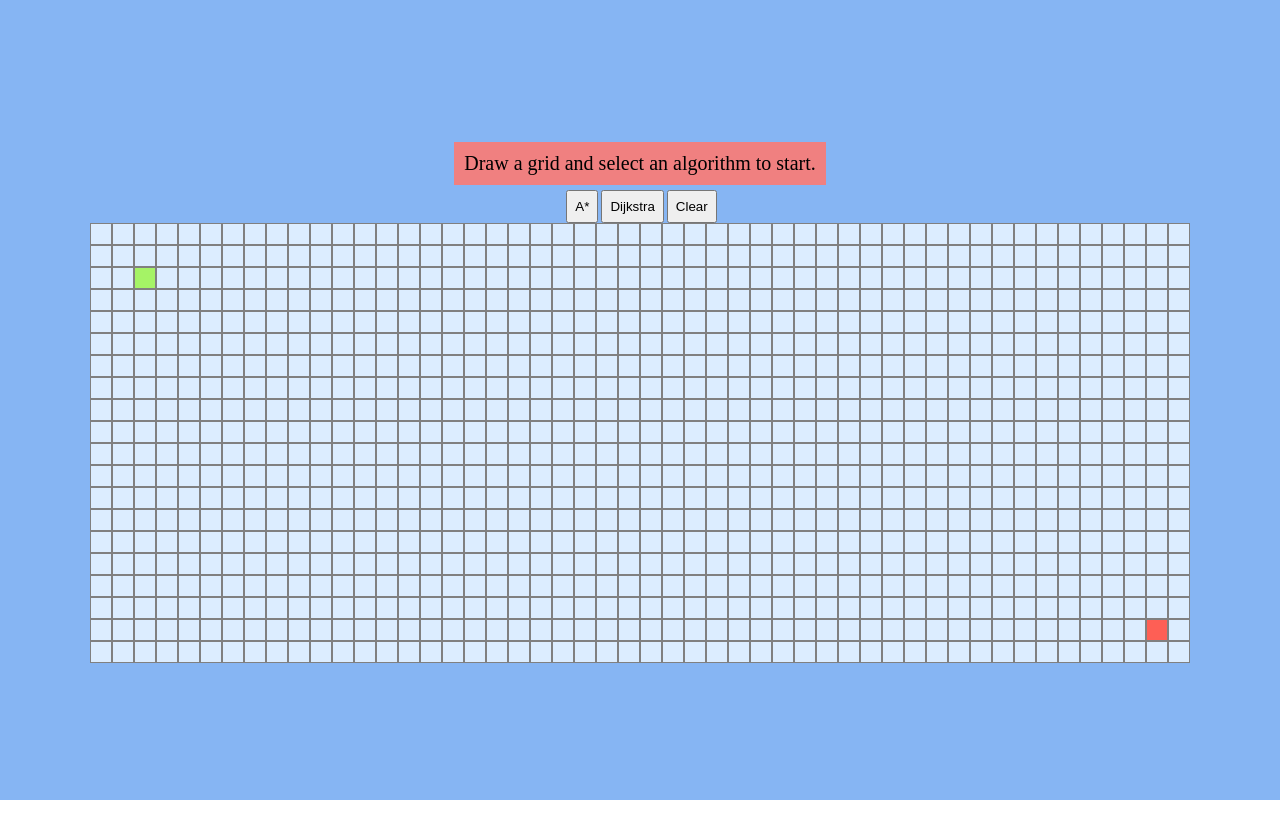
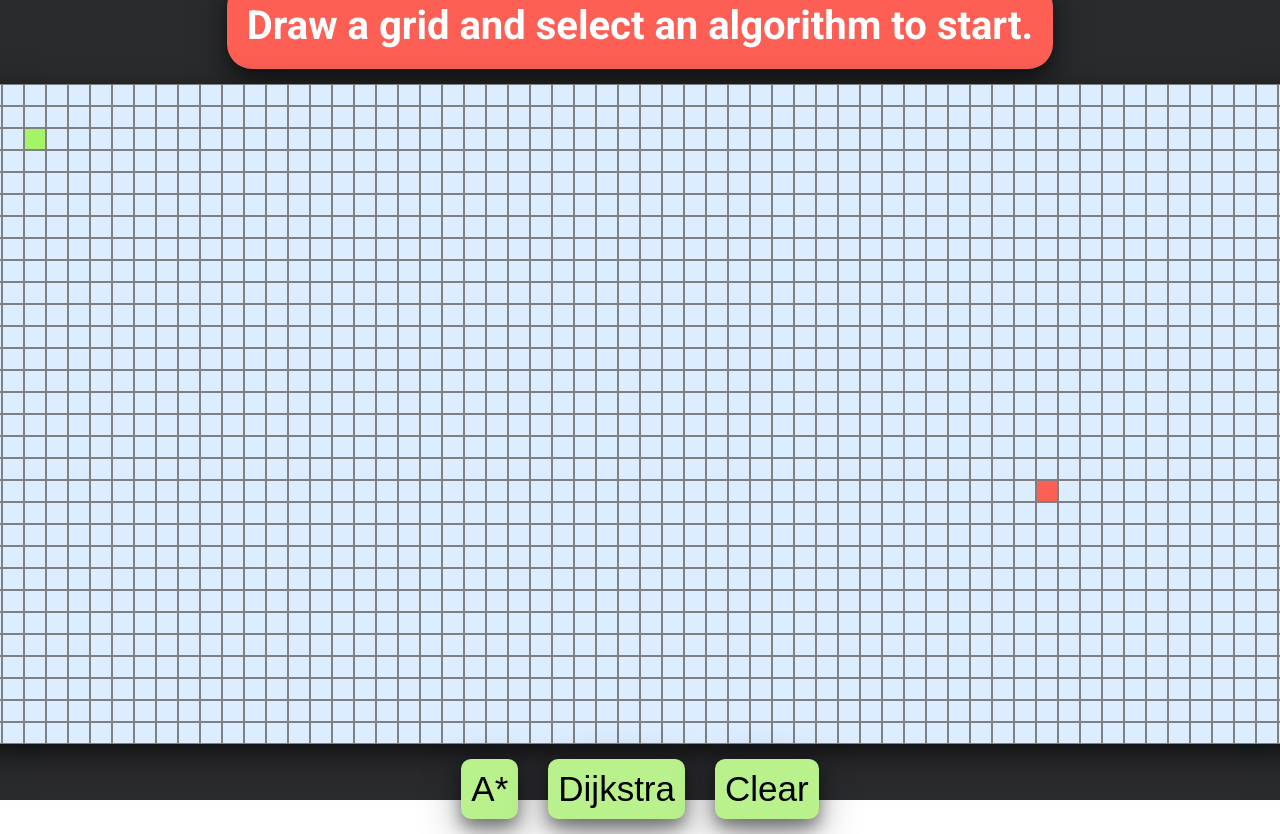
Before and after one commit to ShaneC0/Pathfinder, a React (Create React App) app: page / in a window 1280 px wide. Before the commit the page ends 800 px from the top, so only its background shows below. Built offline with nearby package versions, Linux system fonts and the light colour scheme.

Commit message:
restyled page to look more modern

```diff
--- a/public/index.html
+++ b/public/index.html
@@ -7,6 +7,7 @@
     <meta name="theme-color" content="#000000" />
     <link rel="apple-touch-icon" href="%PUBLIC_URL%/logo192.png" />
     <link rel="manifest" href="%PUBLIC_URL%/manifest.json" />
+    <link href="https://fonts.googleapis.com/css2?family=Roboto:wght@700&display=swap" rel="stylesheet">
     <title>Pathfinder</title>
   </head>
   <body>
--- a/src/App.js
+++ b/src/App.js
@@ -8,9 +8,8 @@ const startRow = 2;
 const startCol = 2;
 const endRow = 18;
 const endCol = 48;
-const rows = 20;
-const cols = 50;
-
+const rows = 30;
+const cols = 60;
 
 class App extends React.Component {
   constructor() {
@@ -18,7 +17,7 @@ class App extends React.Component {
     this.state = {
       grid: [[]],
       mouseIsPressed: false,
-      searchStatus: 'Draw a grid and select an algorithm to start.'
+      searchStatus: "Draw a grid and select an algorithm to start.",
     };
   }
 
@@ -32,16 +31,15 @@ class App extends React.Component {
     const startNode = grid[startRow][startCol];
     const endNode = grid[endRow][endCol];
     const nodesInVisitedOrder = algo(grid, startNode, endNode);
-    if(!nodesInVisitedOrder) {
-      this.setState({searchStatus: 'No solution.'})
+    if (!nodesInVisitedOrder) {
+      this.setState({ searchStatus: "No solution." });
     } else {
-      this.setState({searchStatus: 'Searching...'})
+      this.setState({ searchStatus: "Searching..." });
       await this.animateSort(nodesInVisitedOrder);
-      this.setState({searchStatus: 'Finding shortest path...'})
+      this.setState({ searchStatus: "Finding shortest path..." });
       await this.animateShortestPath(endNode);
-      this.setState({searchStatus: 'Complete!'})
+      this.setState({ searchStatus: "Complete!" });
     }
-
   }
 
   async animateSort(nodesInVisitedOrder) {
@@ -113,25 +111,16 @@ class App extends React.Component {
       }
       newGrid.push(row);
     }
-    this.setState({ grid: newGrid });
+    this.setState({ grid: newGrid, searchStatus: "Draw a grid and select an algorithm to start."});
   }
 
   render() {
     return (
       <div>
+        <div className="container">
           <div className="pane">
             <div className="status">{this.state.searchStatus}</div>
-          <div>
-            <button onClick={() => this.handleSort(aStar)} className="btn">
-              A*
-            </button>
-            <button onClick={() => this.handleSort(dijkstra)} className="btn">
-              Dijkstra
-            </button>
-            <button onClick={() => this.clear()} className="btn">
-              Clear
-            </button>
-          </div>
+            <div className="grid">
             {this.state.grid.map((row, rowIndex) => (
               <div className="grid-row" key={rowIndex}>
                 {row.map((node, nodeIndex) => (
@@ -146,6 +135,19 @@ class App extends React.Component {
                 ))}
               </div>
             ))}
+            </div>
+            <div className="banner">
+              <button onClick={() => this.handleSort(aStar)} className="btn">
+                A*
+              </button>
+              <button onClick={() => this.handleSort(dijkstra)} className="btn">
+                Dijkstra
+              </button>
+              <button onClick={() => this.clear()} className="btn">
+                Clear
+              </button>
+            </div>
+          </div>
         </div>
       </div>
     );
--- a/src/index.css
+++ b/src/index.css
@@ -3,16 +3,21 @@ body {
   padding: 0;
   width: 100%;
   height: 100vh;
+  font-family: 'Roboto', sans-serif;
 }
 
 .pane {
-  width: 100%;
+  width: 100vw;
   height: 100vh;
   display: flex;
   flex-direction: column;
   justify-content: center;
   align-items: center;
-  background: #86b5f3
+  background: #2A2B2E;
+}
+
+.grid {
+  box-shadow: 0 8px 16px 0 rgba(0, 0, 0, 0.4), 0 12px 40px 0 rgba(0, 0, 0, 0.38);
 }
 
 .grid-row {
@@ -47,14 +52,21 @@ body {
 }
 
 .btn {
-  padding: 7px;
-  margin-left: 3px;
+  padding: 10px;
+  margin: 15px;
+  background: #b9f18c;
+  font-size: 35px;
+  border: none;
+  border-radius: 10px;
+  box-shadow: 0 8px 16px 0 rgba(0, 0, 0, 0.4), 0 12px 40px 0 rgba(0, 0, 0, 0.38);
 }
 
 .status {
-  background: lightcoral;
-  padding: 10px;
-  margin: 5px;
-  color: black;
-  font-size: 20px
+  background: #fe5f55;
+  padding: 20px;
+  margin: 15px;
+  color: white;
+  font-size: 40px;
+  border-radius: 25px;
+  box-shadow: 0 8px 16px 0 rgba(0, 0, 0, 0.4), 0 12px 40px 0 rgba(0, 0, 0, 0.38);
 }
```
Lines whose indentation alone changed are shown as unchanged.
